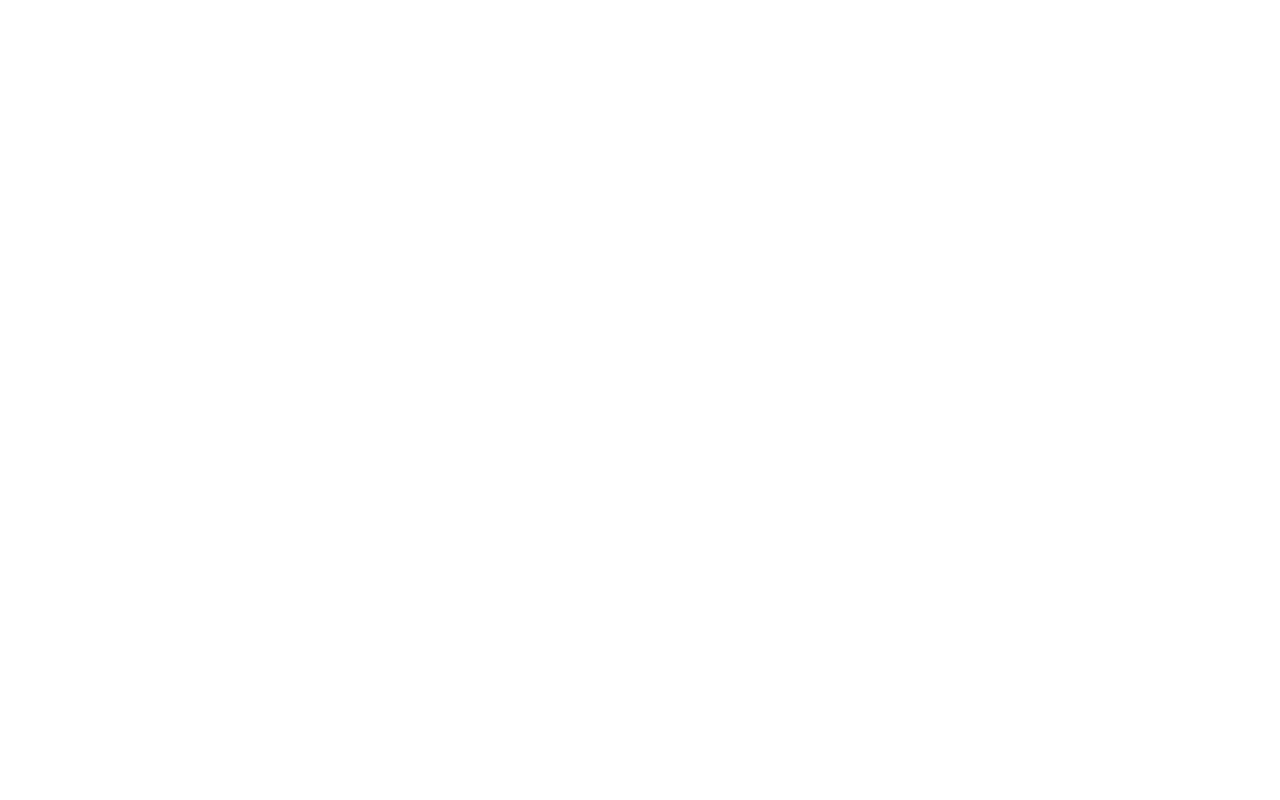
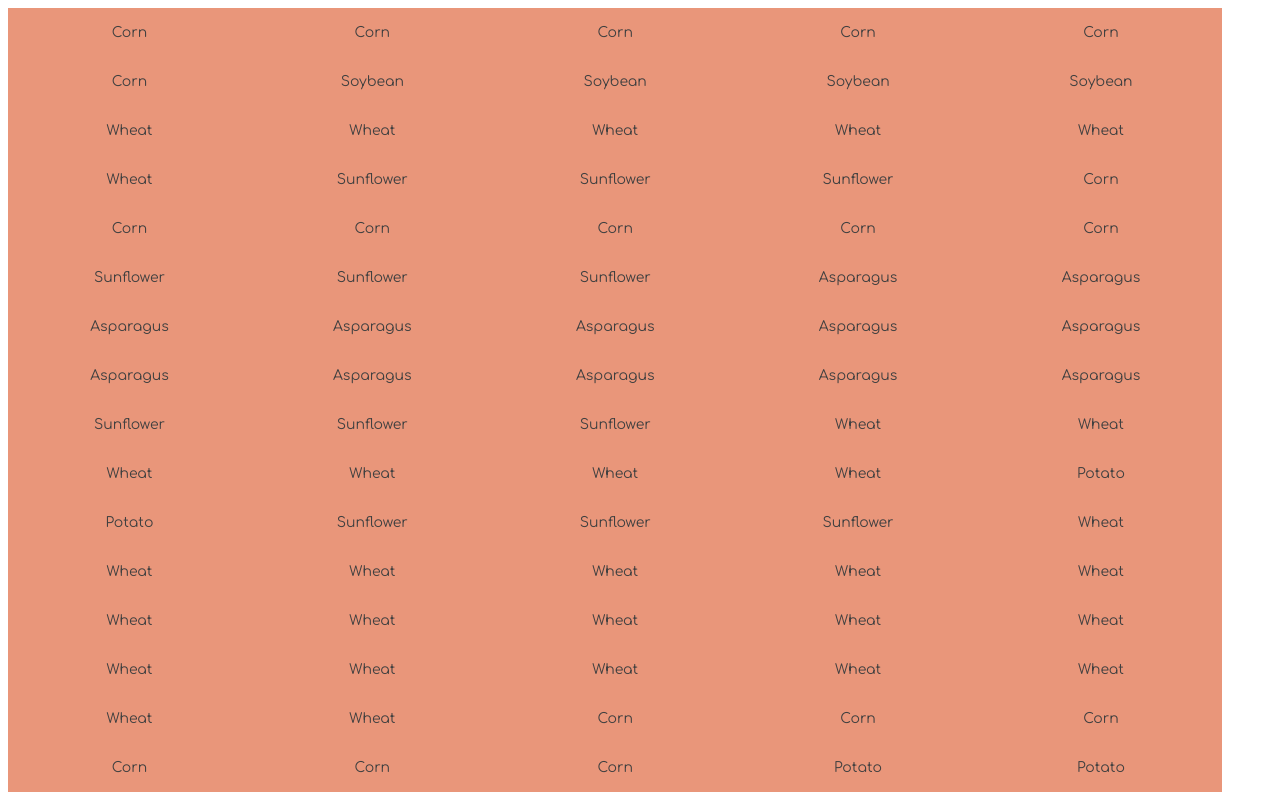
Before and after one commit to heymonicakay/modern-farm, a website with bundled scripts: page src/index.html in a window 1280 px wide. Built offline with nearby package versions, Linux system fonts and the light colour scheme; a web font is replaced by a local one.

Commit message:
watch me flex on em

```diff
--- /dev/null
+++ b/src/scripts/catalog.js
@@ -0,0 +1,18 @@
+// The Catalog function should accept the harvested food array as input.
+
+// The Catalog function should iterate the array of food objects.
+export const catalog = ( crops ) => {
+
+      const foodLocation = document.querySelector(".container")
+      crops.forEach((item) => {
+
+      foodLocation.innerHTML += `
+      <section class="plant red">
+      ${item.type}
+      </section>
+      `
+      })
+}
+
+
+// As you iterate the array, the <main> element should have its inner HTML appended with an HTML representation of a food item. Use the following example for each food item. The example has Corn hard-coded. Yours should not. It should output the name property of the current food object.
--- a/src/scripts/main.js
+++ b/src/scripts/main.js
@@ -4,6 +4,7 @@
 import { plantSeeds } from "./tractor.js";
 import { usePlants } from "./field.js";
 import { harvestPlants } from "./harvester.js"
+import { catalog } from "./catalog.js"
 
 const yearlyPlan = createPlan()
 // In the main.js module, invoke the function that plants all of the seeds,
@@ -16,4 +17,5 @@
 console.log(allCrops)
 
 const cropYeild = harvestPlants(allCrops)
-console.log(cropYeild)
+
+const foodForSale = catalog(cropYeild)
--- a/src/styles/main.css
+++ b/src/styles/main.css
@@ -33,3 +33,18 @@
 .red {
     background-color: darksalmon;
 }
+
+.container {
+    display: flex;
+    flex-wrap: wrap;
+    justify-content: stretch;
+    justify-items: stretch;
+}
+
+.plant {
+    display: block;
+    padding: 1em;
+    width: 17%;
+    height: auto;
+    text-align: center;
+}
```
